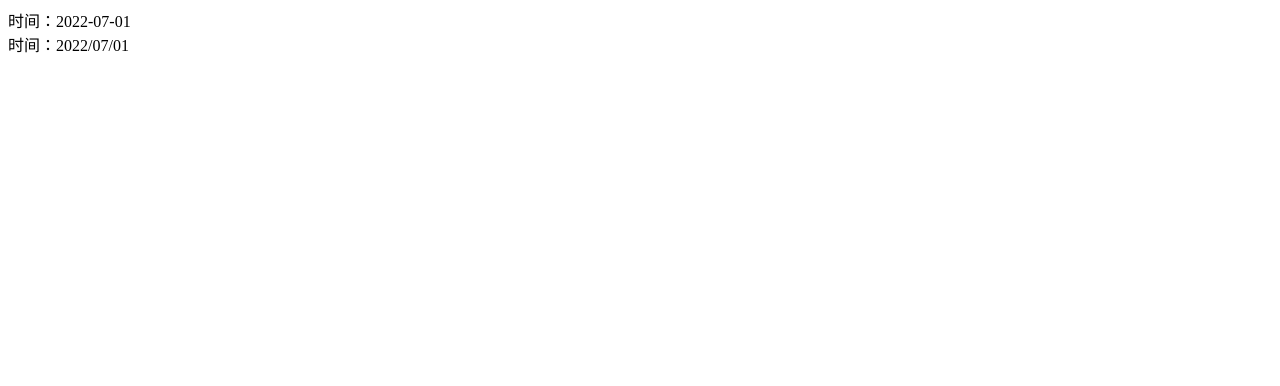
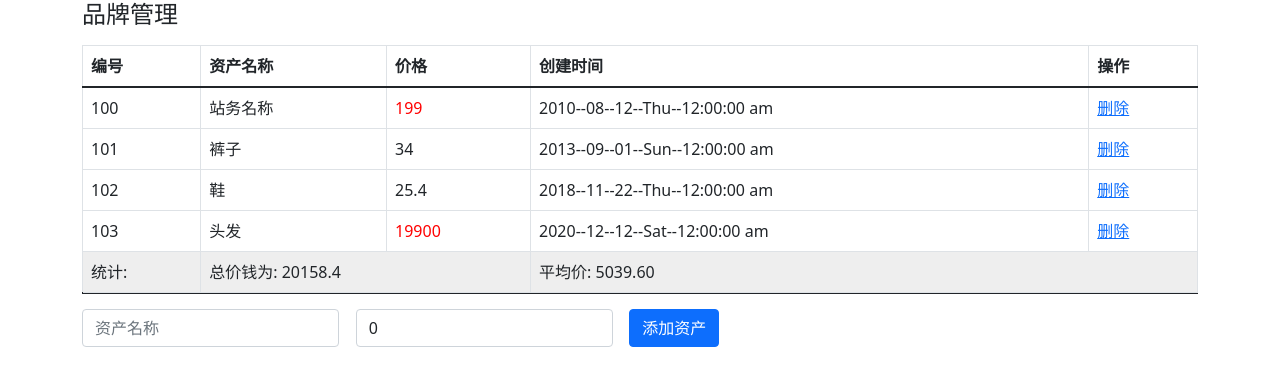
Before and after one commit to xiaozhi66666/practise-of-vue-day04, a Vue app: page / in a window 1280 px wide. Shown: the top 386 px of the page. Built offline with nearby package versions, Linux system fonts and the light colour scheme.

Commit message:
完成了时间过滤器和计算属性的使用及案例

```diff
--- a/package.json
+++ b/package.json
@@ -8,6 +8,7 @@
     "lint": "vue-cli-service lint"
   },
   "dependencies": {
+    "bootstrap": "^5.1.3",
     "core-js": "^3.6.5",
     "vue": "^2.6.11"
   },
--- a/src/App.vue
+++ b/src/App.vue
@@ -1,31 +1,167 @@
 <template>
-  <div>
-    <div>时间：{{ time | timeInit("-") }}</div>
-    <div>时间：{{ time | timeInit("/") }}</div>
+  <div id="app">
+    <div class="container">
+      <!-- 顶部框模块 -->
+      <div class="form-group">
+        <div class="input-group">
+          <h4>品牌管理</h4>
+        </div>
+      </div>
+
+      <!-- 数据表格 -->
+      <table class="table table-bordered table-hover mt-2">
+        <thead>
+          <tr>
+            <th>编号</th>
+            <th>资产名称</th>
+            <th>价格</th>
+            <th>创建时间</th>
+            <th>操作</th>
+          </tr>
+        </thead>
+        <tbody>
+          <tr v-for="item in list" :key="item.id">
+            <td>{{ item.id }}</td>
+            <td>{{ item.name || "站务名称" }}</td>
+
+            <!-- 如果价格超过100，就有red这个类 -->
+            <td :class="{ red: item.price > 100 }">{{ item.price }}</td>
+            <td>{{ item.time | reverse }}</td>
+            <td><a href="#" @click.prevent="del(item.id)">删除</a></td>
+          </tr>
+          <tr style="background-color: #eee" v-if="list.length !== 0">
+            <td>统计:</td>
+            <td colspan="2">总价钱为: {{ allPrice }}</td>
+            <td colspan="2">平均价: {{ avgPrice }}</td>
+          </tr>
+        </tbody>
+
+        <tfoot>
+          <tr>
+            <td colspan="5" style="text-align: center" v-if="list.length === 0">
+              暂无数据
+            </td>
+          </tr>
+        </tfoot>
+      </table>
+
+      <!-- 添加资产 -->
+      <form class="form-inline" style="display: flex">
+        <div class="form-group">
+          <div class="input-group">
+            <input
+              type="text"
+              class="form-control"
+              placeholder="资产名称"
+              v-model.trim="name"
+            />
+          </div>
+        </div>
+        &nbsp;&nbsp;&nbsp;&nbsp;
+        <div class="form-group">
+          <div class="input-group">
+            <input
+              type="text"
+              class="form-control"
+              placeholder="价格"
+              v-model="price"
+            />
+          </div>
+        </div>
+        &nbsp;&nbsp;&nbsp;&nbsp;
+        <!-- 阻止表单提交 -->
+        <button class="btn btn-primary" @click.prevent="addFn">添加资产</button>
+      </form>
+    </div>
   </div>
 </template>
 
 <script>
+import "bootstrap/dist/css/bootstrap.css";
 import moment from "moment";
+// 1. 明确需求
+// 2. 标签+样式+默认数据
+// 3. 下载bootstrap, main.js引入bootstrap.css
+// 4. 把list数组 - 铺设表格
+// 5. 修改价格颜色
+
+// 1. 新增zichan
+// 2. 点击事件绑定
+// 3. 给表 单绑定变量
+// 4. 非空判断
+//
 export default {
-  name: "Demo04App",
-
+  filters: {
+    reverse(val) {
+      return moment(val).format("YYYY--MM--DD--ddd--h:mm:ss a");
+    },
+  },
   data() {
     return {
-      time: +new Date(),
+      list: [
+        { id: 100, price: 199, time: new Date("2010-08-12") },
+        { id: 101, name: "裤子", price: 34, time: new Date("2013-09-01") },
+        { id: 102, name: "鞋", price: 25.4, time: new Date("2018-11-22") },
+        { id: 103, name: "头发", price: 19900, time: new Date("2020-12-12") },
+      ],
+      name: "",
+      price: 0,
     };
   },
-  filters: {
-    timeInit(val, s) {
-      return moment(val).format("YYYY" + s + "MM" + s + "DD");
+  methods: {
+    addFn() {
+      // 新增数据
+      // 非空判断
+      if (this.name == "" || this.price == 0) {
+        return alert("Please enter");
+      }
+      const id = this.list[this.list.length - 1]
+        ? this.list[this.list.length - 1].id + 1
+        : 100;
+      this.list.push({
+        // id 怎么处理
+        // 取数组的最后一个对象里的id
+        // 在加1
+        // id: id,
+        id,
+        name: this.name,
+        price: this.price,
+        time: new Date(),
+      });
+      this.name = "";
+      this.price = 0;
+    },
+    del(id) {
+      // const index = this.list.findIndex((ele) => {
+      //   return id == ele.id; // 传递过来的id === ele.id
+      // });
+      const index = this.list.findIndex((ele) => id == ele.id);
+      console.log(index);
+      this.list.splice(index, 1);
+    },
+    // 删除
+    // 绑定点击事件
+    // 事件 接收这条数据对应的id
+    // 根据id找到对应的数据
+    // findIndex ==> 对应的数据的索引号
+    // 数组删除对应的数据 ==> splice(索引号，删除的个数)
+    // 2. 计算属性
+  },
+  computed: {
+    allPrice() {
+      // 3. 求总价
+      return this.list.reduce((sum, obj) => (sum += obj.price), 0);
+    },
+    avgPrice() {
+      // 4. 求均价 - 保留2位小数
+      return (this.allPrice / this.list.length).toFixed(2);
     },
   },
-
-  mounted() {},
-
-  methods: {},
 };
 </script>
 
-<style lang="scss" scoped>
+<style >
+.red {
+  color: red;
+}
 </style>
```
Also changed, not shown: 1 other file (tests, documents, lock files or other folders).
